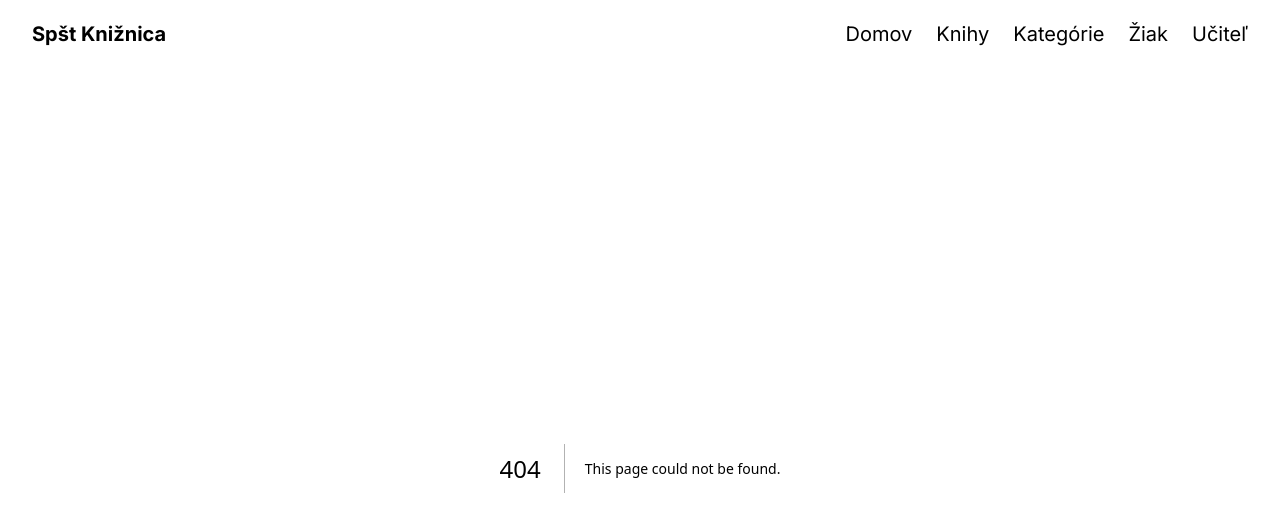
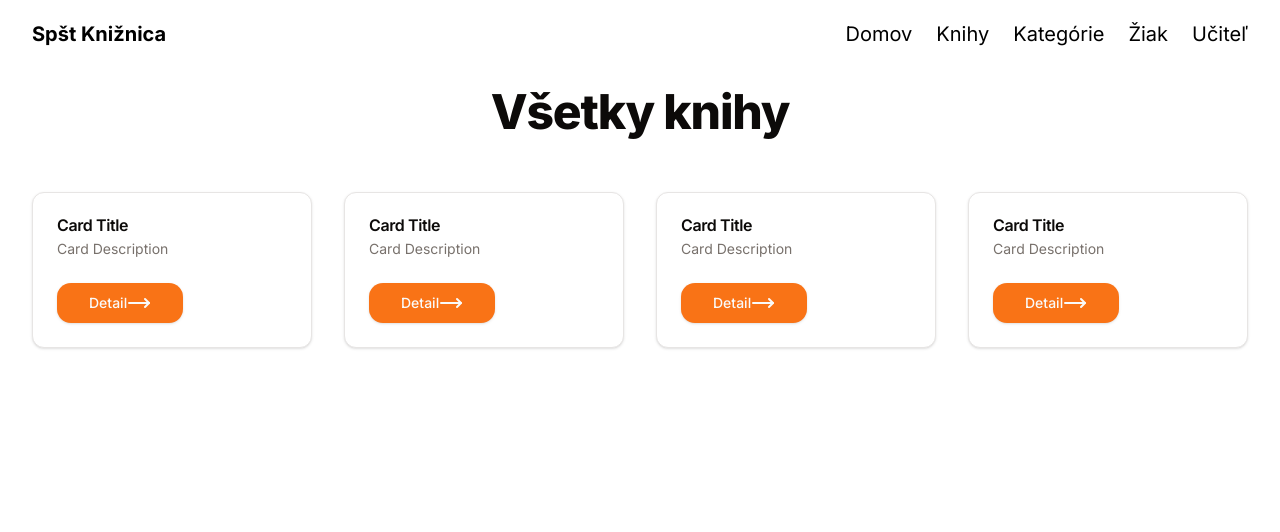
Before and after one commit to peterdinis/Spst-Kniznica-Frontend, a Next.js app: page /books in a window 1280 px wide. Before the commit this address had no page. Shown: the top 532 px of the page. Built offline with nearby package versions, Linux system fonts and the light colour scheme.

Commit message:
feat: Design book components and pages

```diff
--- /dev/null
+++ b/src/app/books/page.tsx
@@ -0,0 +1,8 @@
+import { NextPage } from "next";
+import AllBooksWrapper from "../components/books/AllBooksWrapper";
+
+const AllBooksPage: NextPage = () => {
+    return <AllBooksWrapper />
+}
+
+export default AllBooksPage;
--- /dev/null
+++ b/src/app/components/books/AllBooksWrapper.tsx
@@ -0,0 +1,23 @@
+"use client";
+
+import { FC } from "react";
+import Header from "../shared/Header";
+import ScrollToTop from "react-scroll-to-top";
+import BookCard from "./BookCard";
+
+const AllBooksWrapper: FC = () => {
+  return (
+    <>
+      <Header text="Všetky knihy" />
+      <div className="container mt-8 mx-auto grid sm:grid-cols-1 md:grid-cols-2 lg:grid-cols-3 xl:grid-cols-4 pt-6 gap-8">
+        <BookCard />
+        <BookCard />
+        <BookCard />
+        <BookCard />
+      </div>
+      <ScrollToTop />
+    </>
+  );
+};
+
+export default AllBooksWrapper;
--- /dev/null
+++ b/src/app/components/books/BookCard.tsx
@@ -0,0 +1,26 @@
+import { FC } from "react";
+import {
+  Card,
+  CardDescription,
+  CardFooter,
+  CardHeader,
+  CardTitle,
+} from "@/components/ui/card";
+import { Button } from "@/components/ui/button";
+import { MoveRight } from "lucide-react";
+
+const BookCard: FC = () => {
+  return (
+    <Card>
+      <CardHeader>
+        <CardTitle>Card Title</CardTitle>
+        <CardDescription>Card Description</CardDescription>
+      </CardHeader>
+      <CardFooter>
+        <Button variant={"default"} size="lg">Detail <MoveRight /></Button>
+      </CardFooter>
+    </Card>
+  );
+};
+
+export default BookCard;
--- a/src/app/components/shared/Header.tsx
+++ b/src/app/components/shared/Header.tsx
@@ -1,10 +1,14 @@
 import { FC } from "react";
 
-const Header: FC = () => {
+interface IHeaderProps {
+    text: string
+}
+
+const Header: FC<IHeaderProps> = ({text}: IHeaderProps) => {
     return (
-        <>
-
-        </>
+        <h1 className="scroll-m-20 text-center mt-5 text-4xl font-extrabold tracking-tight lg:text-5xl">
+            {text}
+        </h1>
     )
 }
 
--- /dev/null
+++ b/src/components/ui/card.tsx
@@ -0,0 +1,76 @@
+import * as React from "react"
+
+import { cn } from "@/lib/utils"
+
+const Card = React.forwardRef<
+  HTMLDivElement,
+  React.HTMLAttributes<HTMLDivElement>
+>(({ className, ...props }, ref) => (
+  <div
+    ref={ref}
+    className={cn(
+      "rounded-xl border bg-card text-card-foreground shadow",
+      className
+    )}
+    {...props}
+  />
+))
+Card.displayName = "Card"
+
+const CardHeader = React.forwardRef<
+  HTMLDivElement,
+  React.HTMLAttributes<HTMLDivElement>
+>(({ className, ...props }, ref) => (
+  <div
+    ref={ref}
+    className={cn("flex flex-col space-y-1.5 p-6", className)}
+    {...props}
+  />
+))
+CardHeader.displayName = "CardHeader"
+
+const CardTitle = React.forwardRef<
+  HTMLParagraphElement,
+  React.HTMLAttributes<HTMLHeadingElement>
+>(({ className, ...props }, ref) => (
+  <h3
+    ref={ref}
+    className={cn("font-semibold leading-none tracking-tight", className)}
+    {...props}
+  />
+))
+CardTitle.displayName = "CardTitle"
+
+const CardDescription = React.forwardRef<
+  HTMLParagraphElement,
+  React.HTMLAttributes<HTMLParagraphElement>
+>(({ className, ...props }, ref) => (
+  <p
+    ref={ref}
+    className={cn("text-sm text-muted-foreground", className)}
+    {...props}
+  />
+))
+CardDescription.displayName = "CardDescription"
+
+const CardContent = React.forwardRef<
+  HTMLDivElement,
+  React.HTMLAttributes<HTMLDivElement>
+>(({ className, ...props }, ref) => (
+  <div ref={ref} className={cn("p-6 pt-0", className)} {...props} />
+))
+CardContent.displayName = "CardContent"
+
+const CardFooter = React.forwardRef<
+  HTMLDivElement,
+  React.HTMLAttributes<HTMLDivElement>
+>(({ className, ...props }, ref) => (
+  <div
+    ref={ref}
+    className={cn("flex items-center p-6 pt-0", className)}
+    {...props}
+  />
+))
+CardFooter.displayName = "CardFooter"
+
+export { Card, CardHeader, CardFooter, CardTitle, CardDescription, CardContent }
```
Also changed, not shown: src/app/components/books/BookDetail.tsx (added, +11 -0 lines).
